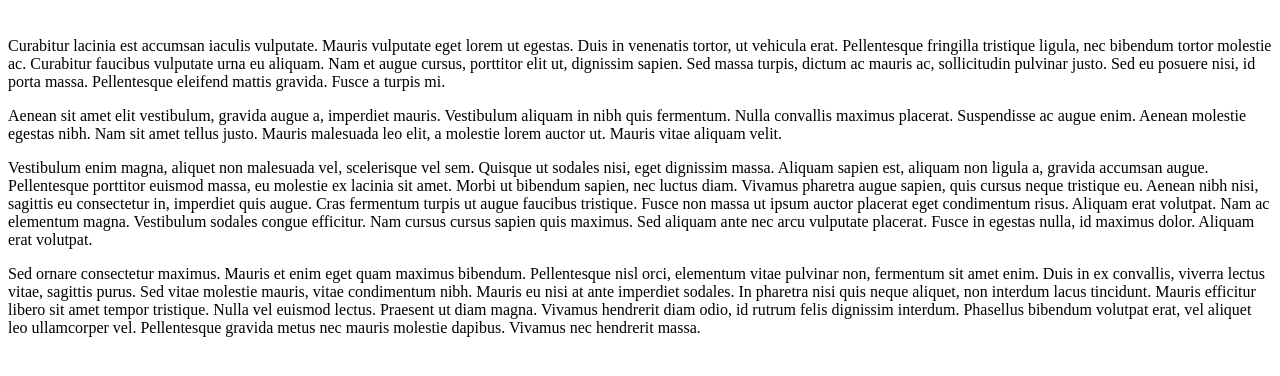
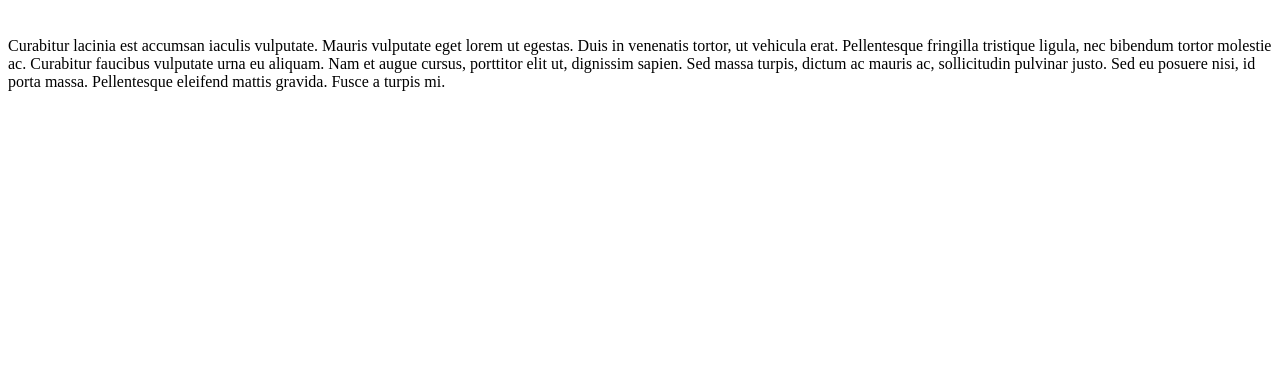
Before and after one commit to CorralesC/Portfolio, a plain HTML site: page views/about.html in a window 1280 px wide. Shown: the part 66-442 px from the top of the page. Drawn offline with Linux system fonts and the light colour scheme; files that its build step writes are made by us from their sources.

Commit message:
Removed Most About Me - Sample Latin

```diff
--- a/views/about.html
+++ b/views/about.html
@@ -7,9 +7,6 @@
         <h1 class="text-center">ABOUT ME</h1>
         <h2 class="text-center"></h2>
         <p>Curabitur lacinia est accumsan iaculis vulputate. Mauris vulputate eget lorem ut egestas. Duis in venenatis tortor, ut vehicula erat. Pellentesque fringilla tristique ligula, nec bibendum tortor molestie ac. Curabitur faucibus vulputate urna eu aliquam. Nam et augue cursus, porttitor elit ut, dignissim sapien. Sed massa turpis, dictum ac mauris ac, sollicitudin pulvinar justo. Sed eu posuere nisi, id porta massa. Pellentesque eleifend mattis gravida. Fusce a turpis mi.</p>
-        <p>Aenean sit amet elit vestibulum, gravida augue a, imperdiet mauris. Vestibulum aliquam in nibh quis fermentum. Nulla convallis maximus placerat. Suspendisse ac augue enim. Aenean molestie egestas nibh. Nam sit amet tellus justo. Mauris malesuada leo elit, a molestie lorem auctor ut. Mauris vitae aliquam velit.</p>
-        <p>Vestibulum enim magna, aliquet non malesuada vel, scelerisque vel sem. Quisque ut sodales nisi, eget dignissim massa. Aliquam sapien est, aliquam non ligula a, gravida accumsan augue. Pellentesque porttitor euismod massa, eu molestie ex lacinia sit amet. Morbi ut bibendum sapien, nec luctus diam. Vivamus pharetra augue sapien, quis cursus neque tristique eu. Aenean nibh nisi, sagittis eu consectetur in, imperdiet quis augue. Cras fermentum turpis ut augue faucibus tristique. Fusce non massa ut ipsum auctor placerat eget condimentum risus. Aliquam erat volutpat. Nam ac elementum magna. Vestibulum sodales congue efficitur. Nam cursus cursus sapien quis maximus. Sed aliquam ante nec arcu vulputate placerat. Fusce in egestas nulla, id maximus dolor. Aliquam erat volutpat.</p>
-        <p>Sed ornare consectetur maximus. Mauris et enim eget quam maximus bibendum. Pellentesque nisl orci, elementum vitae pulvinar non, fermentum sit amet enim. Duis in ex convallis, viverra lectus vitae, sagittis purus. Sed vitae molestie mauris, vitae condimentum nibh. Mauris eu nisi at ante imperdiet sodales. In pharetra nisi quis neque aliquet, non interdum lacus tincidunt. Mauris efficitur libero sit amet tempor tristique. Nulla vel euismod lectus. Praesent ut diam magna. Vivamus hendrerit diam odio, id rutrum felis dignissim interdum. Phasellus bibendum volutpat erat, vel aliquet leo ullamcorper vel. Pellentesque gravida metus nec mauris molestie dapibus. Vivamus nec hendrerit massa.</p>
     </div>
     <div class="space"></div>
 </div>
```
Also changed, not shown: index.html (+1 -1 lines).
